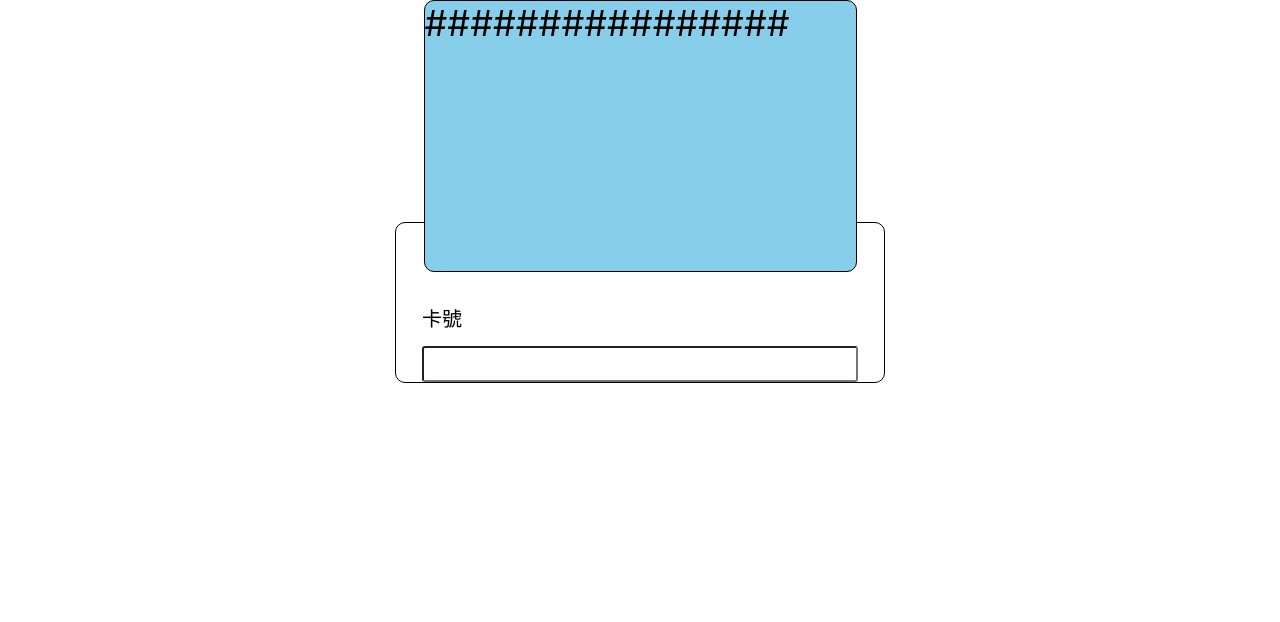
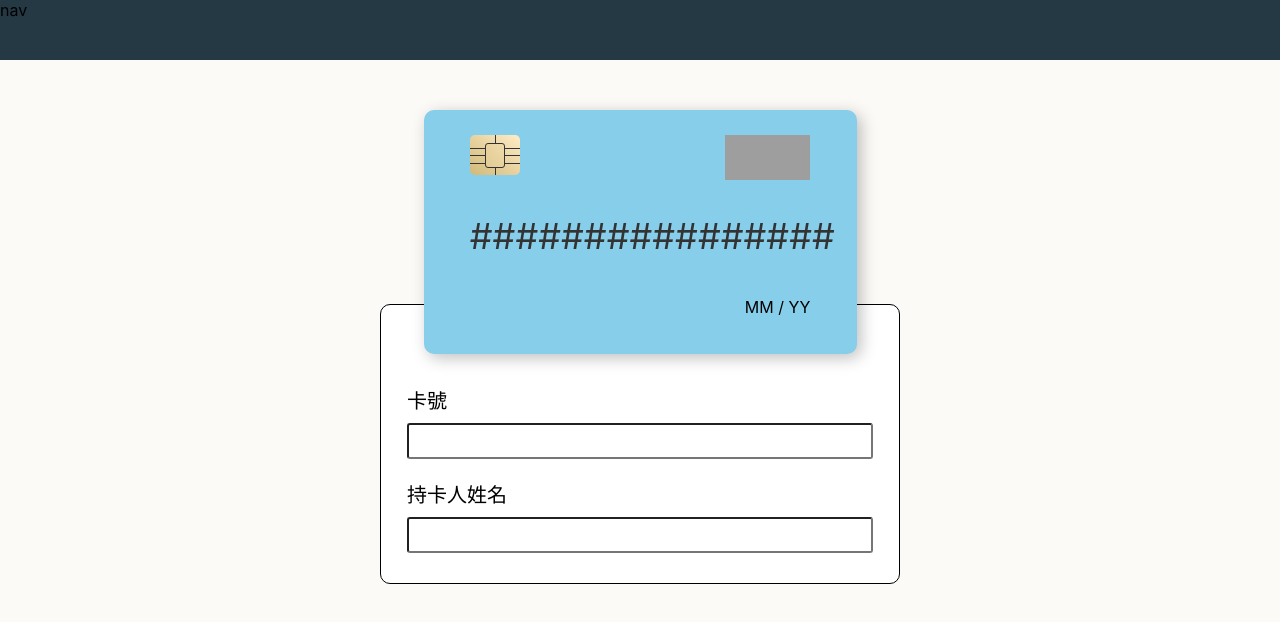
Before and after one commit to hunter850/react, a React (Vite) app: page / in a window 1280 px wide. Shown: the top 622 px of the page. Built offline with nearby package versions, Linux system fonts and the light colour scheme; grey boxes are pictures that could not be loaded.

Commit message:
create credit card

```diff
--- a/src/practice/CardForm.jsx
+++ b/src/practice/CardForm.jsx
@@ -1,10 +1,11 @@
 import { Fragment } from "react"
 import InputMask from "react-input-mask"
 
-const CardForm = ({cardNumber, setCardNumber}) => {
+const CardForm = ({ cardNumber, setCardNumber, cardName, setCardName }) => {
 
     // const handleInput = ({ target: { value } }) => setCardNumber(value.trim());
-    const handleInput = (event) => setCardNumber(event.target.value.trim());
+    const handleNumberInput = (event) => {setCardNumber(event.target.value.trim())};
+    const handleNameInput = (event) => {setCardName(event.target.value)};
 
     const submitHandler = (event) => {
         event.preventDefault();
@@ -13,15 +14,23 @@ const CardForm = ({cardNumber, setCardNumber}) => {
     const el = (
         <Fragment>
             <form onSubmit={submitHandler} style={{ margin: "-50px" }}>
-                <div style={{ padding: "80px 26px 0px", width: "50%", margin: "auto", border: "1px solid black", borderRadius: "10px" }}>
-                    <label htmlFor="card_number" style={{ marginBottom: "14px", display: "inline-block", fontSize: "20px" }}>卡號</label>
+                <div style={{ padding: "80px 26px 0px", width: "520px", margin: "auto", border: "1px solid black", borderRadius: "10px", backgroundColor: "#fff" }}>
+                    <label htmlFor="card_number" style={{ marginBottom: "9px", display: "inline-block", fontSize: "20px" }}>卡號</label>
                     <InputMask
                         mask='9999999999999999'
                         value={cardNumber}
-                        onChange={handleInput}
+                        onChange={handleNumberInput}
                         maskChar={""}
-                        style={{ height: "36px", fontSize: "16px", width: "100%", borderRadius: "3px", padding: "0px 18px" }}
+                        style={{ height: "36px", fontSize: "16px", width: "100%", borderRadius: "3px", padding: "0px 9px", marginBottom: "20px" }}
                         id="card_number"
+                    />
+                    <label htmlFor="card_name" style={{ marginBottom: "9px", display: "inline-block", fontSize: "20px" }}>持卡人姓名</label>
+                    <input
+                        type="text"
+                        id="card_name"
+                        style={{ height: "36px", fontSize: "16px", width: "100%", borderRadius: "3px", padding: "0px 9px", marginBottom: "30px" }}
+                        value={cardName}
+                        onChange={handleNameInput}
                     />
                 </div>
             </form>
--- /dev/null
+++ b/src/practice/CardHolder.jsx
@@ -0,0 +1,61 @@
+import { Fragment, useState, useEffect, useMemo } from "react"
+import { CSSTransition, TransitionGroup } from "react-transition-group";
+import { v4 } from "uuid";
+import usePrevious from "./hooks/usePrevious"
+import "./css/cardNumberInput.css"
+
+const CardHolder = ({ cardName }) => {
+
+    // const cardMask = useMemo(() => {
+    //     return cardName.split("").map((item, index) => ({index}))
+    // }, [cardName])
+
+    const [cardMask, setCardMask] = useState([
+        { content: "#", index: 0 },
+        { content: "#", index: 1 },
+        { content: "#", index: 2 },
+        { content: "#", index: 3 },
+        { content: "#", index: 4 },
+        { content: "#", index: 5 },
+        { content: "#", index: 6 },
+        { content: "#", index: 7 },
+        { content: "#", index: 8 },
+        { content: "#", index: 9 },
+        { content: "#", index: 10 },
+        { content: "#", index: 11 },
+        { content: "#", index: 12 },
+        { content: "#", index: 13 },
+        { content: "#", index: 14 },
+        { content: "#", index: 15 },
+    ])
+
+    const [tempArray, setTempArray] = useState([]);
+
+    useEffect(() => {
+        setTempArray(pre => {
+            let tempName = cardName.toUpperCase();
+            pre.splice(0, tempName.split("").length, ...tempName.split(""));
+            return [...pre];
+        });
+    }, [cardName]);
+
+    const el = (
+        <Fragment>
+            <div className="card_name" style={{height: "32px"}}>
+                <TransitionGroup className="card_name_split">
+                    {cardMask.map(item => (
+                        <Fragment key={item.index}>
+                            <CSSTransition in={item.index < cardName.split("").length} timeout={500} classNames="text_span right">
+                                <span className="text_span">{cardName.split("")[item.index] === undefined ? tempArray[item.index] : cardName.split("")[item.index].toUpperCase()}</span>
+                            </CSSTransition>
+                        </Fragment>
+                    ))}
+                </TransitionGroup>
+            </div>
+        </Fragment>
+    )
+
+    return el;
+}
+
+export default CardHolder
--- /dev/null
+++ b/src/practice/CardType.jsx
@@ -0,0 +1,15 @@
+import { Fragment } from "react";
+
+const CardType = () => {
+    const el = (
+        <Fragment>
+            <div style={{width: "85px", height: "45px"}}>
+                <img style={{width: "100%", height: "100%", objectFit: "cover", objectPosition: "center center"}} src="https://raw.githubusercontent.com/muhammederdem/credit-card-form/master/src/assets/images/visa.png" alt="" />
+            </div>
+        </Fragment>
+    )
+
+    return el;
+}
+
+export default CardType
--- /dev/null
+++ b/src/practice/CardUpperImage.jsx
@@ -0,0 +1,18 @@
+import { Fragment } from "react";
+import Chip from "./Chip";
+import CardType from "./CardType";
+
+const CardUpperImage = () => {
+    const el = (
+        <Fragment>
+            <div style={{display: "flex", justifyContent: "space-between", width: "340.48px"}}>
+                <Chip />
+                <CardType />
+            </div>
+        </Fragment>
+    )
+
+    return el;
+}
+
+export default CardUpperImage
--- /dev/null
+++ b/src/practice/CardValidDate.jsx
@@ -0,0 +1,13 @@
+import { Fragment } from "react";
+
+const CardValidDate = () => {
+    const el = (
+        <Fragment>
+            <span>MM / YY</span>
+        </Fragment>
+    )
+
+    return el;
+}
+
+export default CardValidDate
--- a/src/practice/Creditcard.jsx
+++ b/src/practice/Creditcard.jsx
@@ -1,19 +1,33 @@
 import { Fragment, useState } from "react"
+import CardUpperImage from "./CardUpperImage"
 import CardNumberInput from "./CardNumberInput"
+import CardHolder from "./CardHolder"
+import CardValidDate from "./CardValidDate"
 import CardForm from "./CardForm"
 
 
 const Creditcard = () => {
 
     const [cardNumber, setCardNumber] = useState("");
+    const [cardName, setCardName] = useState("");
 
-    const el =  (
+    const el = (
         <Fragment>
-            <div className="card_container" style={{ width: "433px", height: "272px", border: "1px solid black", borderRadius: "10px", margin: "auto", backgroundColor: "skyblue", position: "relative", zIndex: "1" }}>
+            <div className="card_container" style={{ width: "433px", aspectRatio: "16 / 9", borderRadius: "10px", margin: "auto", backgroundColor: "skyblue", position: "relative", zIndex: "1", display: "flex", flexDirection: "column", justifyContent: "space-between", alignItems: "center", padding: "25px 15px", boxShadow: "4px 4px 16px 0px rgba(0,0,0,.25)" }}>
+                <CardUpperImage />
                 <CardNumberInput cardNumber={cardNumber} />
+                <div className="card_bottom" style={{display: "flex", justifyContent: "space-between", width: "340.47px", height: "32px"}}>
+                    <CardHolder cardName={cardName} />
+                    <CardValidDate />
+                </div>
             </div>
             <div className="form_containter">
-                <CardForm cardNumber={cardNumber} setCardNumber={setCardNumber} />
+                <CardForm
+                    cardNumber={cardNumber}
+                    setCardNumber={setCardNumber}
+                    cardName={cardName}
+                    setCardName={setCardName}
+                />
             </div>
         </Fragment>
     )
--- a/src/practice/CreditcardContainter.jsx
+++ b/src/practice/CreditcardContainter.jsx
@@ -4,8 +4,11 @@ import Creditcard from "./Creditcard";
 const CreditcarContainer = () => {
     const el = (
         <Fragment>
-            <div style={{padding: "0px 200px"}}>
-                <Creditcard />
+            <div className="fake_body" style={{width: "100vw", height: "100vh",  backgroundColor: "#FCFAF7"}}>
+                <div style={{ width: "100%", height: "60px", backgroundColor: "#253945", marginBottom: "50px" }}>nav</div>
+                <div style={{ padding: "0px 200px" }}>
+                    <Creditcard />
+                </div>
             </div>
         </Fragment>
     )
--- a/src/practice/css/cardNumberInput.css
+++ b/src/practice/css/cardNumberInput.css
@@ -7,6 +7,7 @@
 
 .card_number {
     position: relative;
+    width: 340.48px;
     height: 48px;
 }
 
@@ -20,6 +21,19 @@
     font-size: 36px;
     padding: 0px;
     width: 21.28px;
+    color: #333;
+}
+.card_name {
+    height: 32px;
+}
+.card_name span {
+    font-size: 24px;
+    height: 32px;
+    padding: 0px;
+    color: #333;
+}
+.card_name_split {
+    height: 32px;
 }
 
 .text_span {
```
